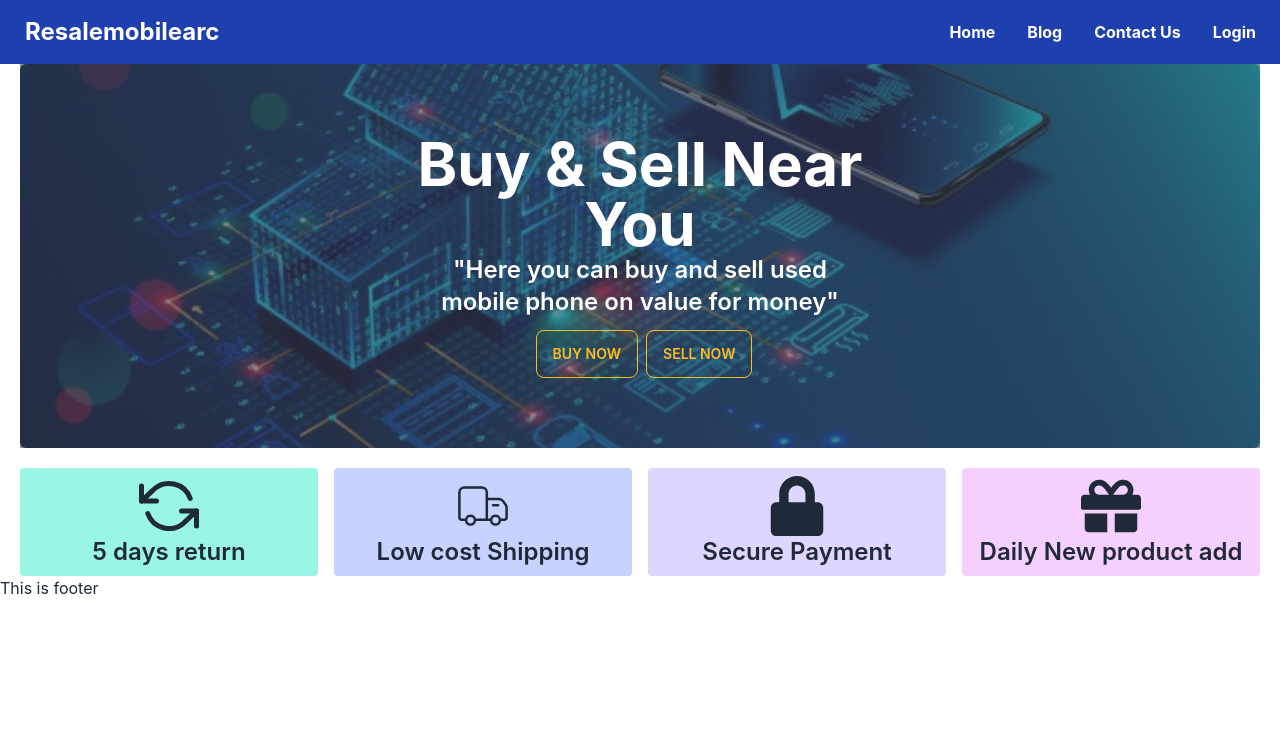
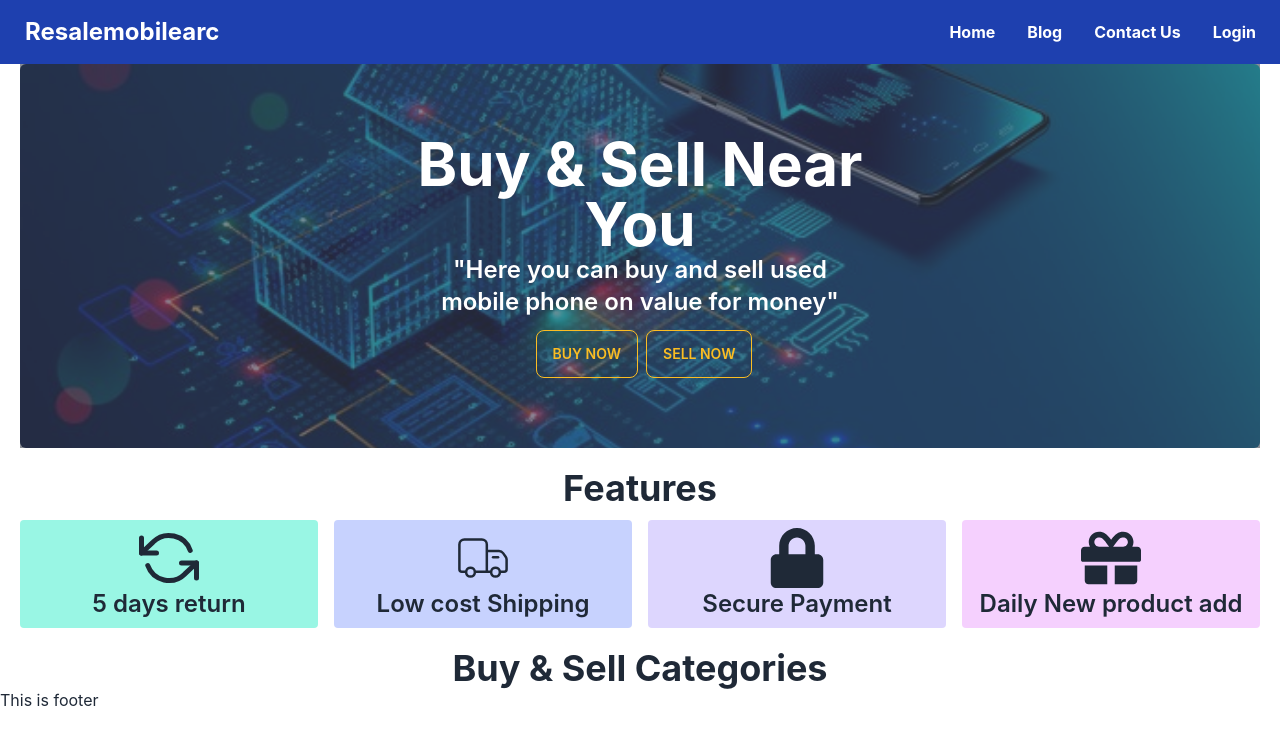
Before and after one commit to Atherbiswas/resalemobilearc_Client, a React (Create React App) app: page / in a window 1280 px wide. Shown: the top 744 px of the page. Built offline with nearby package versions, Linux system fonts and the light colour scheme.

Commit message:
categories added

```diff
--- a/src/pages/Home/Features/Features.js
+++ b/src/pages/Home/Features/Features.js
@@ -6,7 +6,9 @@ import { FaLock, FaGift } from 'react-icons/fa';
 
 const Features = () => {
     return (
-        <div className='grid lg:grid-cols-4 md:grid-cols-2 grid-cols-1 gap-4 mt-5'>
+        <div className='mt-5'>
+            <h1 className='text-4xl font-bold text-center'>Features</h1>
+            <div className='grid lg:grid-cols-4 md:grid-cols-2 grid-cols-1 gap-4 mt-3'>
             <div className='bg-teal-200 w-full rounded p-2'>
                 <FiRefreshCcw className='mx-auto text-6xl'></FiRefreshCcw>
                 <h2 className='text-2xl font-semibold text-center'>5 days return</h2>
@@ -24,6 +26,7 @@ const Features = () => {
                 <h2 className='text-2xl font-semibold text-center'>Daily New product add</h2>
             </div>
         </div>
+        </div>
     );
 };
 
--- a/src/pages/Home/Home/Home.js
+++ b/src/pages/Home/Home/Home.js
@@ -1,12 +1,14 @@
 import React from 'react';
 import Banner from '../Banner/Banner';
 import Features from '../Features/Features';
+import Categories from '../Products/Categories';
 
 const Home = () => {
     return (
         <div className='mx-5'>
            <Banner></Banner>
            <Features></Features>
+           <Categories></Categories>
         </div>
     );
 };
--- /dev/null
+++ b/src/pages/Home/Products/Categories.js
@@ -0,0 +1,11 @@
+import React from 'react';
+
+const Categories = () => {
+    return (
+        <div className='mt-5'>
+            <h1 className='text-4xl text-center font-bold'>Buy & Sell Categories</h1>
+        </div>
+    );
+};
+
+export default Categories;
```
